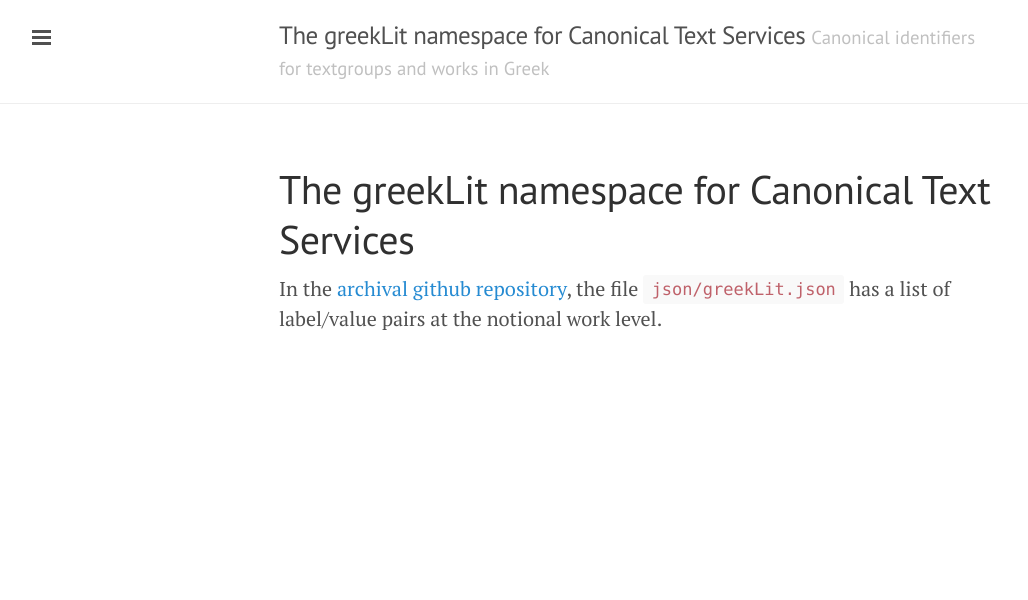
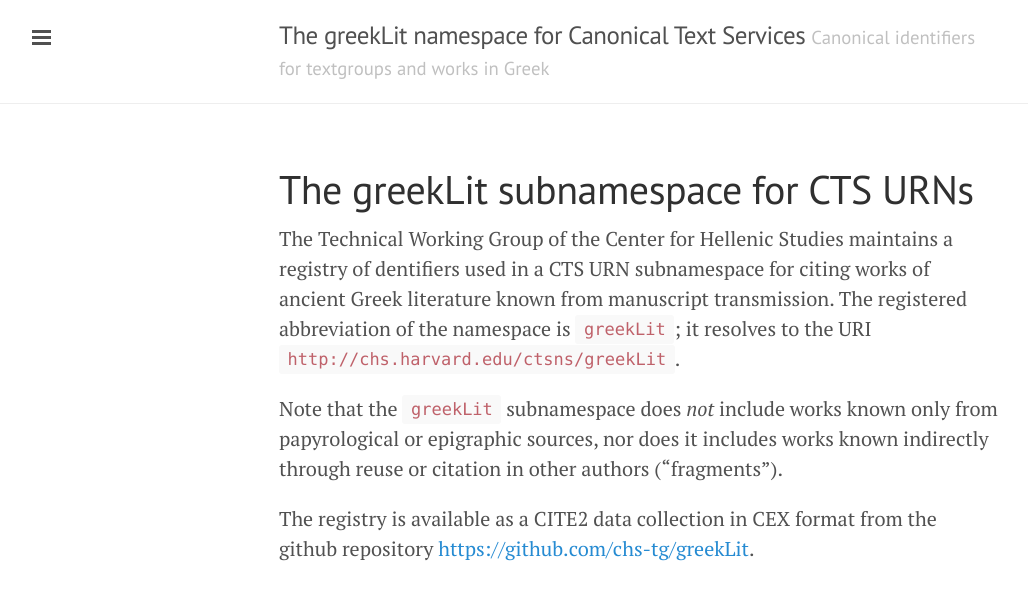
Before and after one commit to chs-tg/greekLit, a Jekyll site: the page built from docs/index.md, in a window 1280 px wide. Shown: the top 600 px of the page, without its empty margins (1-1029 px from the left). Built offline with Jekyll 4.4.1, drawn with Linux system fonts in a browser that asks for light colours.

Commit message:
Update ghpages home

```diff
--- a/docs/index.md
+++ b/docs/index.md
@@ -1,6 +1,10 @@
 ---
-title: The greekLit namespace for Canonical Text Services
+title: The greekLit subnamespace for CTS URNs
 layout: page
 ---
 
-In the [archival github repository](https://github.com/chs-tg/greekLit), the file `json/greekLit.json` has a list of label/value pairs at the notional work level.
+The Technical Working Group of the Center for Hellenic Studies maintains a registry of dentifiers used in a CTS URN subnamespace for citing works of ancient Greek literature known from manuscript transmission.  The registered abbreviation of the namespace is `greekLit`;  it resolves to the URI `http://chs.harvard.edu/ctsns/greekLit`.
+
+Note that the `greekLit` subnamespace does *not* include works known only from papyrological or epigraphic sources, nor does it includes works known indirectly through reuse or citation in other authors ("fragments").
+
+The registry is available as a CITE2 data collection in CEX format from the github repository <https://github.com/chs-tg/greekLit>.
```
